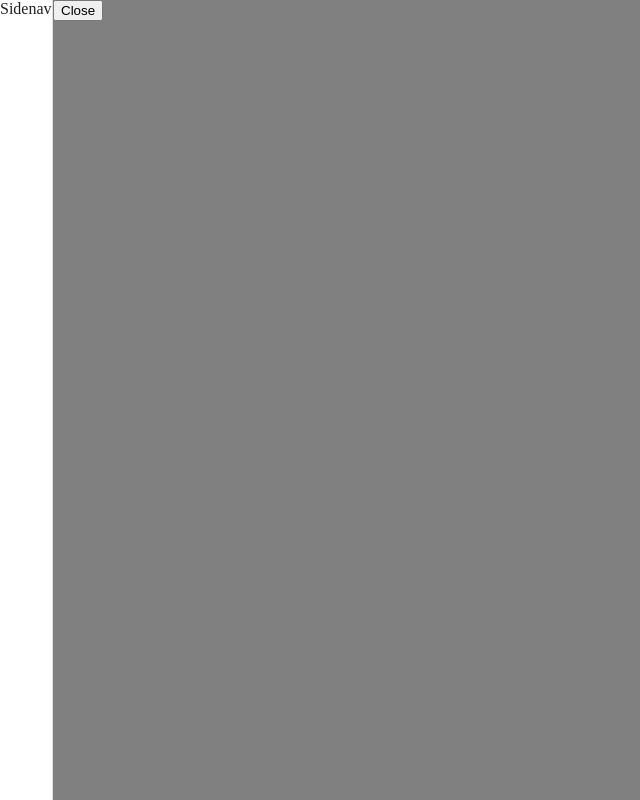
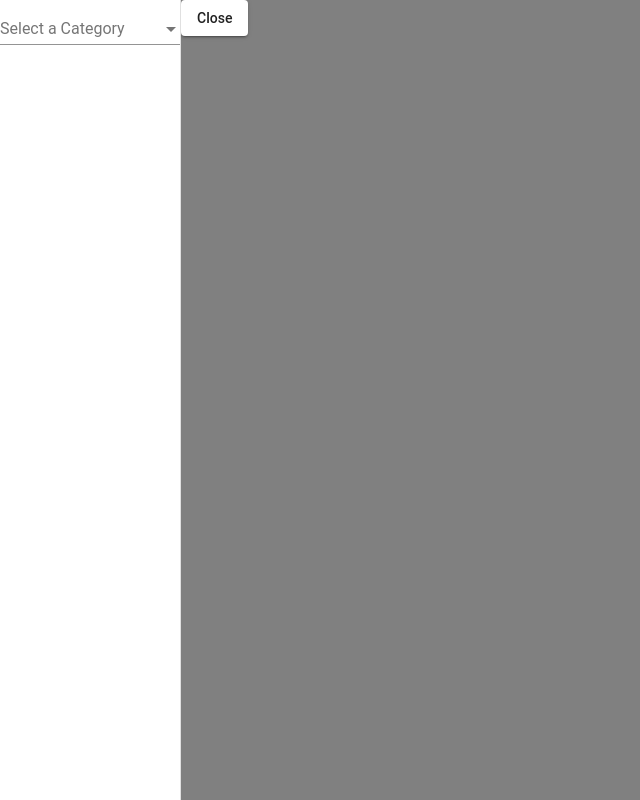
Before and after one commit to sagewall/material-esri-select-layers, an Angular app: page /select-layers in a window 1280 px wide. Both pictures are taken after a click on the button "Open". Shown: the whole page, without its empty margins (0-640 px from the left). Built offline with nearby package versions, Linux system fonts and the light colour scheme.

Commit message:
Add material selects and property binding

```diff
--- a/src/app/app.module.ts
+++ b/src/app/app.module.ts
@@ -1,6 +1,8 @@
 import { NgModule } from '@angular/core';
 import { FormsModule } from '@angular/forms';
+import { MatButtonModule } from '@angular/material/button';
 import { MatCheckboxModule } from '@angular/material/checkbox';
+import { MatSelectModule } from '@angular/material/select';
 import { MatSidenavModule } from '@angular/material/sidenav';
 import { BrowserModule } from '@angular/platform-browser';
 import { BrowserAnimationsModule } from '@angular/platform-browser/animations';
@@ -15,7 +17,9 @@ import { RouteSelectLayersComponent } from './route-select-layers/route-select-l
   ],
   imports: [
     FormsModule,
+    MatButtonModule,
     MatCheckboxModule,
+    MatSelectModule,
     MatSidenavModule,
     BrowserModule,
     BrowserAnimationsModule,
--- a/src/app/route-select-layers/route-select-layers.component.html
+++ b/src/app/route-select-layers/route-select-layers.component.html
@@ -1,10 +1,33 @@
 <mat-sidenav-container class="sidenav-container">
-  <mat-sidenav #sidenav mode="side" [(opened)]="opened">
-    Sidenav
+  <mat-sidenav #sidenav class="sidenav" mode="side" [(opened)]="opened">
+    <mat-form-field>
+      <mat-label>Select a Category</mat-label>
+      <mat-select [(value)]="category">
+        <mat-option>None</mat-option>
+        <mat-option value="geology">Geology</mat-option>
+        <mat-option value="hydrography">Hydrography</mat-option>
+      </mat-select>
+    </mat-form-field>
+    <mat-form-field *ngIf="category == 'geology'">
+      <mat-label>Select a Layer</mat-label>
+      <mat-select [(value)]="layer">
+        <mat-option>None</mat-option>
+        <mat-option value="surfaceGeology">Surface Geology</mat-option>
+        <mat-option value="bedrockGeology">Bedrock Geology</mat-option>
+      </mat-select>
+    </mat-form-field>
+    <mat-form-field *ngIf="category == 'hydrography'">
+      <mat-label>Select a Layer</mat-label>
+      <mat-select [(value)]="layer">
+        <mat-option>None</mat-option>
+        <mat-option value="surfaceWater">Surface Water</mat-option>
+        <mat-option value="groundWater">Ground Water</mat-option>
+      </mat-select>
+    </mat-form-field>
   </mat-sidenav>
 
   <mat-sidenav-content class="sidenav-content">
-    <button *ngIf="opened" mat-button (click)="sidenav.toggle()">Close</button>
-    <button *ngIf="!opened" mat-button (click)="sidenav.toggle()">Open</button>
+    <button mat-raised-button *ngIf="opened" (click)="sidenav.toggle()">Close</button>
+    <button mat-raised-button *ngIf="!opened" (click)="sidenav.toggle()">Open</button>
   </mat-sidenav-content>
 </mat-sidenav-container>
--- a/src/app/route-select-layers/route-select-layers.component.scss
+++ b/src/app/route-select-layers/route-select-layers.component.scss
@@ -6,6 +6,10 @@
   right: 0;
 }
 
+.sidenav {
+  max-width: 190px;
+}
+
 .sidenav-content {
   height: 100%;
   width: 100%;
--- a/src/app/route-select-layers/route-select-layers.component.ts
+++ b/src/app/route-select-layers/route-select-layers.component.ts
@@ -7,6 +7,9 @@ import { Component, OnInit } from '@angular/core';
 })
 export class RouteSelectLayersComponent implements OnInit {
 
+  category: string;
+  layer: string;
+
   constructor() { }
 
   ngOnInit() {
```
Also changed, not shown: 1 other file (tests, documents, lock files or other folders).
